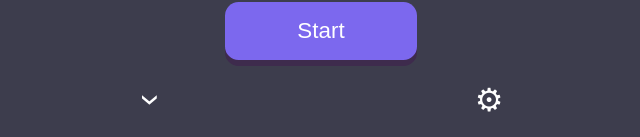
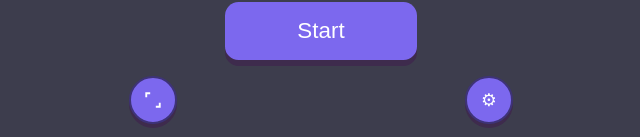
Before and after one commit to illfixit/garten, a React (Create React App) app: page / in a window 1280 px wide. Shown: the part 753-890 px from the top of the page, without its empty margins (319-959 px from the left). Built offline with nearby package versions, Linux system fonts and the light colour scheme.

Commit message:
Refactor ToggleViewButton to use visibility instead of display for button toggling; enhance styles for better interaction feedback

```diff
--- a/src/Components/MainScreenContainer/ToggleViewButton.js
+++ b/src/Components/MainScreenContainer/ToggleViewButton.js
@@ -8,39 +8,41 @@ const ToggleViewButton = (props) => {
     const mainScreenButtons = document.getElementsByClassName("mainScreenButtons");
 
     if (buttonsVisible) {
-      // Hide the buttons
+      // Hide the buttons but keep layout
       if (sessionControlContainer) {
-        sessionControlContainer.style.display = "none";
+        sessionControlContainer.style.visibility = "hidden";
       }
       for (let i = 0; i < mainScreenButtons.length; i++) {
-        mainScreenButtons[i].style.display = "none";
+        mainScreenButtons[i].style.visibility = "hidden";
       }
-      document.getElementsByClassName("toggleViewButton")[0].style.transform =
-        "rotate(90deg) translateY(-0.3rem)";
-      document.getElementsByClassName(
-        "toggleViewButton"
-      )[0].style.webkitTransform = "rotate(90deg) translateY(-0.3rem)";
       setButtonsVisible(false);
     } else {
       // Show the buttons
       if (sessionControlContainer) {
-        sessionControlContainer.style.display = "flex";
+        sessionControlContainer.style.visibility = "visible";
       }
       for (let i = 0; i < mainScreenButtons.length; i++) {
-        mainScreenButtons[i].style.display = "block";
+        mainScreenButtons[i].style.visibility = "visible";
       }
-      document.getElementsByClassName("toggleViewButton")[0].style.transform =
-        "rotate(270deg) translateY(-0.38rem)";
-      document.getElementsByClassName(
-        "toggleViewButton"
-      )[0].style.webkitTransform = "rotate(270deg) translateY(-0.38rem)";
       setButtonsVisible(true);
     }
   };
 
   return (
     <span className="toggleViewButton" onClick={toggleView}>
-      <p>&#8249;</p>
+      {buttonsVisible ? (
+        // Expand - corners pointing outward (expand to fullscreen)
+        <svg width="18" height="18" viewBox="0 0 24 24" fill="none" xmlns="http://www.w3.org/2000/svg">
+          <path d="M3 7V3H7" stroke="currentColor" strokeWidth="2.5" strokeLinecap="square" strokeLinejoin="miter"/>
+          <path d="M17 21H21V17" stroke="currentColor" strokeWidth="2.5" strokeLinecap="square" strokeLinejoin="miter"/>
+        </svg>
+      ) : (
+        // Contract - corners pointing inward (exit fullscreen)
+        <svg width="18" height="18" viewBox="0 0 24 24" fill="none" xmlns="http://www.w3.org/2000/svg">
+          <path d="M9 4L9 9L4 9" stroke="currentColor" strokeWidth="2.5" strokeLinecap="square" strokeLinejoin="miter"/>
+          <path d="M15 20L15 15L20 15" stroke="currentColor" strokeWidth="2.5" strokeLinecap="square" strokeLinejoin="miter"/>
+        </svg>
+      )}
     </span>
   );
 };
--- a/src/styles.css
+++ b/src/styles.css
@@ -483,15 +483,35 @@ body::-webkit-scrollbar {
   justify-content: center;
   align-items: center;
   position: relative;
-  /* background-color: var(--mainColor); */
+  background-color: var(--mainColor);
   width: 3rem;
   height: 3rem;
   border-radius: 50%;
   cursor: pointer;
+  color: white;
+  box-shadow: 0px 4px 0px var(--mainColorShadow);
+  border: 2px solid var(--mainColorBorder);
+  transition: all 0.2s ease;
+  transform: none !important;
+  -webkit-transform: none !important;
+}
 
-  /* transform: rotate(90deg) translateY(-0.6rem); */
-    transform: rotate(270deg) translateY(-0.38rem);
-    -webkit-transform: rotate(270deg) translateY(-0.38rem);
+.toggleViewButton svg {
+  color: white;
+  transition: transform 0.2s ease;
+}
+
+.toggleViewButton:hover {
+  background-color: var(--mainColorDark);
+  transform: translateY(-1px) scale(1.05);
+  -webkit-transform: translateY(-1px) scale(1.05);
+  box-shadow: 0px 5px 0px var(--mainColorShadow);
+}
+
+.toggleViewButton:active {
+  transform: translateY(2px) scale(0.95);
+  -webkit-transform: translateY(2px) scale(0.95);
+  box-shadow: 0px 2px 0px var(--mainColorShadow);
 }
 
 .toggleSettingsButton {
@@ -500,11 +520,26 @@ body::-webkit-scrollbar {
   justify-content: center;
   align-items: center;
   position: relative;
-  /* background-color: var(--mainColor); */
+  background-color: var(--mainColor);
   width: 3rem;
   height: 3rem;
   border-radius: 50%;
   cursor: pointer;
+  color: white;
+  font-size: 1.1rem;
+  box-shadow: 0px 4px var(--mainColorShadow);
+  border: 2px solid var(--mainColorBorder);
+  transition: all 0.2s ease;
+}
+
+.toggleSettingsButton:hover {
+  background-color: var(--mainColorDark);
+  transform: scale(1.05);
+}
+
+.toggleSettingsButton:active {
+  transform: scale(0.95);
+  box-shadow: 0px 2px var(--mainColorShadow);
 }
 
 .settingsContainer {
```
